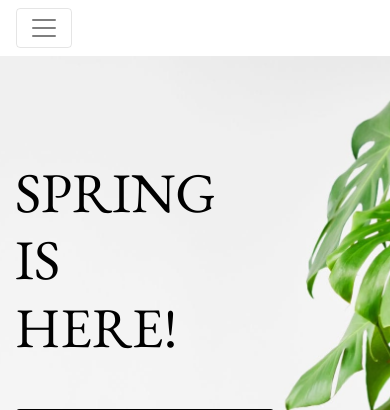
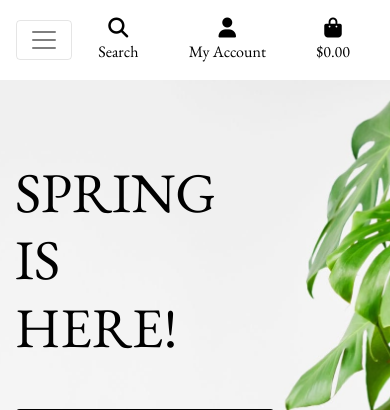
Before and after one commit to ElinaBoman/rootme, a Django app: page / in a window 390 px wide. Shown: the top 410 px of the page. Run offline with Django 3.2, Linux system fonts and the light colour scheme; some libraries are stand-ins or nearby versions; some web fonts are replaced.

Commit message:
Added navigation to search by categories in main nav, created main-nav and mobile-nav

```diff
--- a/templates/base.html
+++ b/templates/base.html
@@ -113,6 +113,8 @@
                 <button class="navbar-toggler" type="button" data-toggle="collapse" data-target="#main-nav" aria-controls="main-nav" aria-expanded="false" aria-label="Toggle navigation">
                     <span class="navbar-toggler-icon"></span>
                 </button>
+                {% include 'includes/mobile-top-header.html' %}
+                {% include 'includes/main-nav.html' %}
             </nav>
         </div>
     </header>
--- /dev/null
+++ b/templates/includes/main-nav.html
@@ -0,0 +1,48 @@
+<div class="collapse navbar-collapse" id="main-nav">
+    <ul class="navbar-nav w-auto mx-auto">
+        <li class="nav-item dropdown">
+            <a class="logo-font font-weight-bold nav-link text-black mr-5" href="#" id="all-products-link" data-toggle="dropdown" aria-haspopup="true" aria-expanded="false">
+                All Products
+            </a>
+            <div class="dropdown-menu border-0" aria-labelledby="all-products-link">
+                <a href="" class="dropdown-item">By Price</a>
+                <a href="" class="dropdown-item ">By Rating</a>
+                <a href="" class="dropdown-item ">By Category</a>
+                <a href="" class="dropdown-item">All Products</a>
+            </div>
+        </li>
+
+        <li class="nav-item dropdown">
+            <a class="logo-font font-weight-bold nav-link text-black mr-5" href="#" id="clothing-link" data-toggle="dropdown" aria-haspopup="true" aria-expanded="false">
+                Plants
+            </a>
+            <div class="dropdown-menu border-0" aria-labelledby="clothing-link">
+                <a href="" class="dropdown-item"></a>
+                <a href="" class="dropdown-item"></a>
+                <a href="" class="dropdown-item"></a>
+                <a href="" class="dropdown-item">All Plants</a>
+            </div>
+        </li>
+
+        <li class="nav-item dropdown">
+            <a class="logo-font font-weight-bold nav-link text-black mr-5" href="#" id="homeware-link" data-toggle="dropdown" aria-haspopup="true" aria-expanded="false">
+                Planters & Soil
+            </a>
+            <div class="dropdown-menu border-0" aria-labelledby="homeware-link">
+                <a href="" class="dropdown-item">Planters</a>
+                <a href="" class="dropdown-item">Soil & Fertilizer</a>
+                <a href="" class="dropdown-item">Beneficial Insects</a>
+            </div>
+        </li>
+
+        <li class="nav-item dropdown">
+            <a class="logo-font font-weight-bold nav-link text-black" href="#" id="specials-link" data-toggle="dropdown" aria-haspopup="true" aria-expanded="false">
+                Last Chance
+            </a>
+            <div class="dropdown-menu border-0" aria-labelledby="specials-link">
+                <a href="" class="dropdown-item">Plants</a>
+                <a href="" class="dropdown-item">Others</a>
+            </div>
+        </li>
+    </ul>
+</div>
--- /dev/null
+++ b/templates/includes/mobile-top-header.html
@@ -0,0 +1,56 @@
+<li class="list-inline-item">
+    <a class="text-black nav-link d-block d-lg-none" href="#" id="mobile-search" data-toggle="dropdown" aria-haspopup="true" aria-expanded="false">
+        <div class="text-center">
+            <div><i class="fas fa-search fa-lg"></i></div>
+            <p class="my-0">Search</p>
+        </div>
+    </a>
+    <div class="dropdown-menu border-0 w-100 p-3 rounded-0 my-0" aria-labelledby="mobile-search">
+        <form class="form" method="GET" action="">
+            <div class="input-group w-100">
+                <input class="form-control border border-black rounded-0" type="text" name="q" placeholder="Search our site">
+                <div class="input-group-append">
+                    <button class="form-control form-control btn btn-black border border-black rounded-0" type="submit">
+                        <span class="icon">
+                            <i class="fas fa-search"></i>
+                        </span>
+                    </button>
+                </div>
+            </div>
+        </form>
+    </div>
+</li>
+<li class="list-inline-item dropdown">
+    <a class="text-black nav-link d-block d-lg-none" href="#" id="user-options" data-toggle="dropdown" aria-haspopup="true" aria-expanded="false">
+        <div class="text-center">
+            <div><i class="fas fa-user fa-lg"></i></div>
+            <p class="my-0">My Account</p>
+        </div>
+    </a>
+    <div class="dropdown-menu border-0" aria-labelledby="user-options">
+        {% if request.user.is_authenticated %}
+            {% if request.user.is_superuser %}
+                <a href="{% url 'account_logout' %}" class="dropdown-item">Product Management</a>
+            {% endif %}
+            <a href="" class="dropdown-item">My Profile</a>
+            <a href="{% url 'account_logout' %}" class="dropdown-item">Logout</a>
+        {% else %}
+            <a href="{% url 'account_signup' %}" class="dropdown-item">Register</a>
+            <a href="{% url 'account_login' %}" class="dropdown-item">Login</a>
+        {% endif %}
+    </div>
+</li>
+<li class="list-inline-item">
+    <a class="{% if grand_total %}text-primary font-weight-bold{% else %}text-black{% endif %} nav-link d-block d-lg-none" href="">
+        <div class="text-center">
+            <div><i class="fas fa-shopping-bag fa-lg"></i></div>
+            <p class="my-0">
+                {% if grand_total %}
+                    ${{ grand_total|floatformat:2 }}
+                {% else %}
+                    $0.00
+                {% endif %}
+            </p>
+        </div>
+    </a>
+</li>
```
